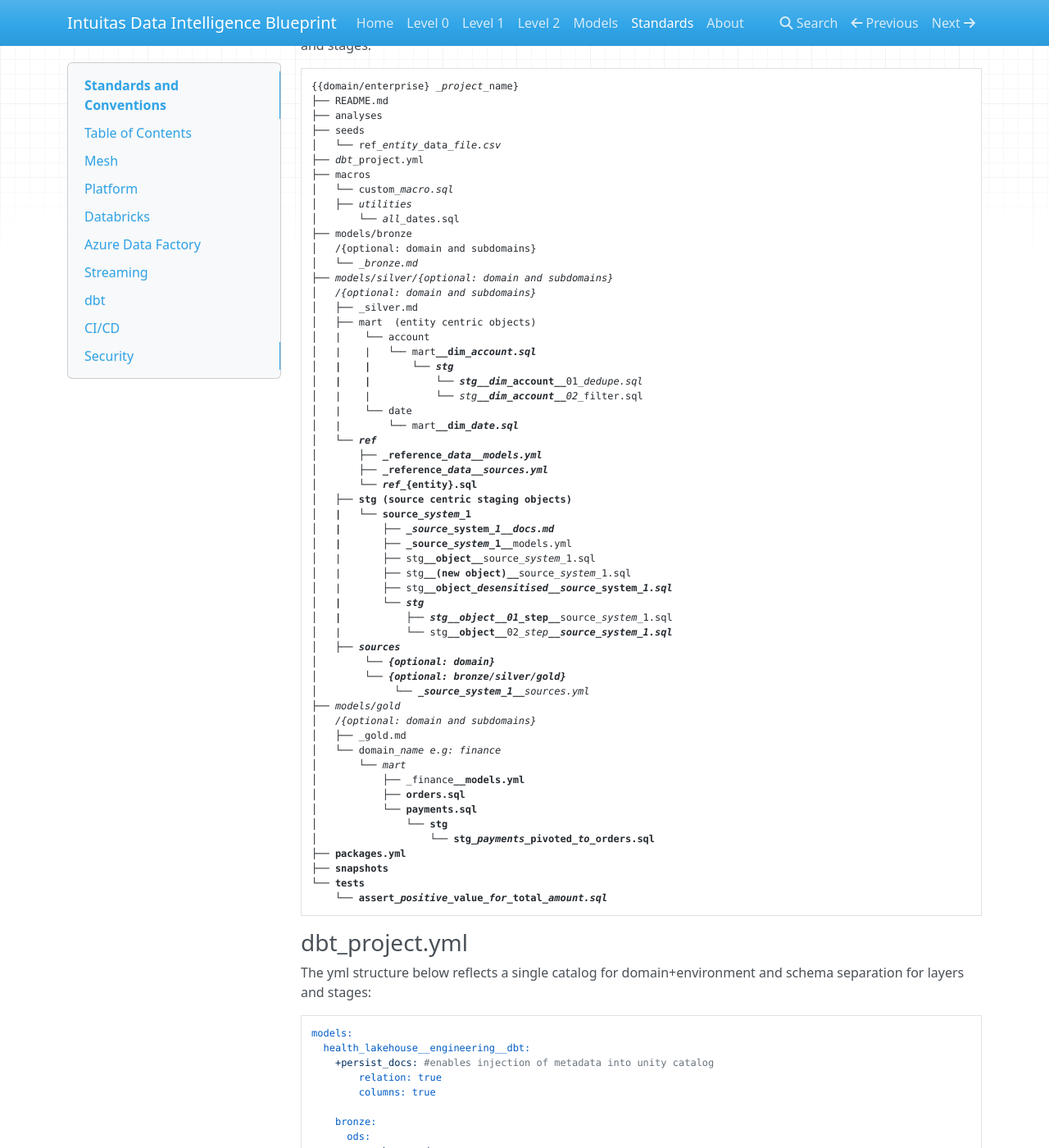
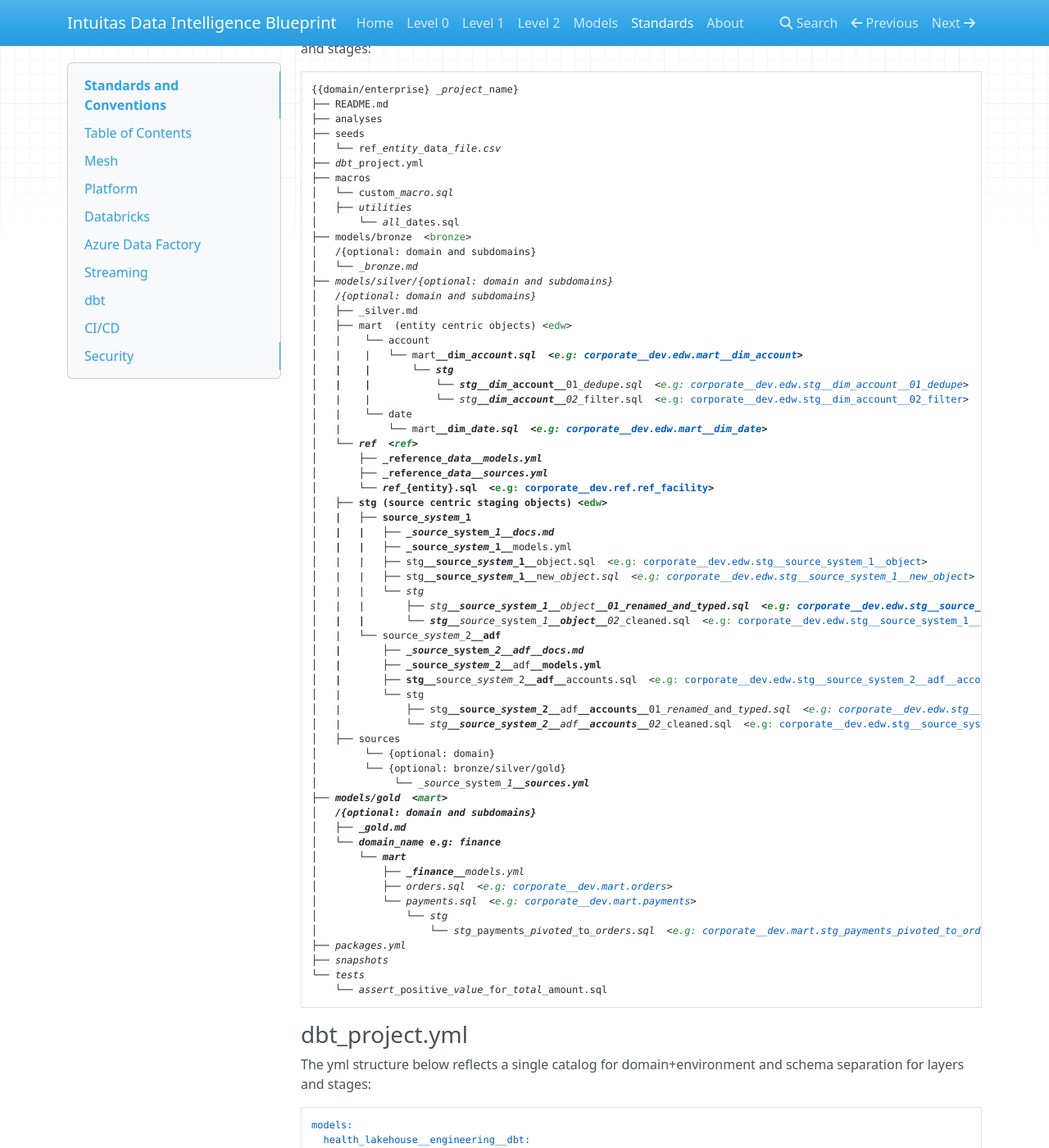
Before and after one commit to bensonchoyintuitas/intuitas_knowledgebase, an MkDocs documentation site: the page built from docs/standards_and_conventions.md, in a window 1280 px wide and 1400 px high, scrolled down 17138 px. Shown: the whole window at 82% size. Built offline with MkDocs 1.6.1, drawn with Linux system fonts in a browser that asks for light colours; nearby versions of some CDN libraries; some of the changed text lies outside the part shown.

Commit message:
update dbt standard

````diff
--- a/docs/standards_and_conventions.md
+++ b/docs/standards_and_conventions.md
@@ -386,30 +386,50 @@
 **(Silver)/EDW Staging Objects**:
 Staging models serve as intermediary models that transform source data into the target silver model. According to dbt best practices, there is a distinction between Staging and Intermediate models. Under this blueprint the use of Intermediate models is optional. [Reference](https://docs.getdbt.com/best-practices/how-we-structure/1-guide-overview)
 
-These models exist to stage silver marts (base marts in the EDW layer) and reference data (in the REF layer).
+**Source-Centric Staging Approach:**
+
+Staging objects are organized around source systems and source objects, cleaning and normalizing data according to expectations/standards. This approach:
+- Cleans and normalizes data from each source independently
+- May feed data quality test results to reports for actioning
+- Prepares reference data for broad use and maps it for mart conformance
+- Creates mappings of keys to resolve and map system keys to universal surrogate keys or business keys, which can then be reused downstream for integration
 
 **Naming Convention:**
 
-`[domain][__env] . [layer] . [object_type][_entity/descriptor](__source)(__channel)(__transformation)`
+`[domain][__env] . [layer] . stg__[source_system](optional__[source_channel])__[source_object](optional__[other_descriptors])__[id]__[transformation_descriptors]`
 
 Where:
 
 - `[domain][__env]` - Domain and environment (e.g., `corporate__prod`, `corporate__dev`)
 - `[layer]` - Data layer (e.g., `ref`, `edw`)
-- `[object_type]` - Object type prefix (e.g., `stg_`, `ref_`, `dim_`, `fact_`, `keys_`)
-- `[_entity/descriptor]` - Entity or object name
-- `(__source)` - Optional source system identifier (e.g., `__sap`, `__workday`, `__finance_system`)
-- `(__channel)` - Optional source channel (e.g., `__adf`, `__api`)
-- `(__transformation)` - Optional transformation step (e.g., `__01_typed`, `__02_cleaned`)
+- `stg__` - Staging object prefix
+- `[source_system]` - Source system identifier (e.g., `sap`, `workday`, `finance_system`)
+- `(optional__[source_channel])` - Optional source channel (e.g., `__adf`, `__api`)
+- `[source_object]` - Source object/table name
+- `(optional__[other_descriptors])` - Optional additional descriptors
+- `[id]` - Unique identifier suffix
+- `[transformation_descriptors]` - Numbered transformation step(s)
+
+**Standard Transformation Steps (optional, applied as needed):**
+
+- `00_keyed` - Key assignment/generation
+- `01_renamed_and_typed` - Column renaming and type casting
+- `02_deduped` - Deduplication
+- `03_cleaned` - Data cleaning
+- `04_filtered` or `04_split` - Filtering or splitting data
+- `05_column_selected` - Column selection
+- `06_business_validated` - Business rule validation
+- `07_desensitised` - Sensitive data masking/removal
 
 **Reference Data Staging:**
 
 Source-specific staging (with transformations):
 
-   - *e.g: `corporate__prod.ref.stg_facility__sap__01_filtered`*
-   - *e.g: `corporate__prod.ref.stg_facility__sap__02_typed`*
-   - *e.g: `corporate__prod.ref.stg_account_code__finance_system__adf__01_renamed`*
-   - *e.g: `corporate__prod.ref.stg_location__workday__01_typed`*
+   - *e.g: `corporate__prod.ref.stg__sap__facilities__01_renamed_and_typed`*
+   - *e.g: `corporate__prod.ref.stg__sap__facilities__02_cleaned`*
+   - *e.g: `corporate__prod.ref.stg__finance_system__adf__account_codes__01_renamed_and_typed`*
+   - *e.g: `corporate__prod.ref.stg__workday__locations__01_renamed_and_typed`*
+   - *e.g: `corporate__prod.ref.stg__workday__locations__02_deduped`*
 
 Final reference data (cleaned and conformed):
 
@@ -422,29 +442,23 @@
 
 Source-specific staging (with transformations):
 
-   - *e.g: `corporate__prod.edw.stg_employee__sap__01_typed`*
-   - *e.g: `corporate__prod.edw.stg_employee__workday__01_typed`*
-   - *e.g: `corporate__prod.edw.stg_employee__workday__02_cleaned`*
-   - *e.g: `corporate__prod.edw.stg_customer__crm__adf__01_renamed`*
-   - *e.g: `corporate__prod.edw.stg_customer__crm__adf__02_cleaned`*
-   - *e.g: `corporate__prod.edw.stg_payment__new_finance_system__adf__01_typed`*
-   - *e.g: `corporate__prod.edw.stg_payment__old_finance_system__adf__01_typed`*
-   - *e.g: `corporate__prod.edw.stg_account__finance_system__api__01_renamed`*
-
-Non-source specific staging (after combining/deduplicating):
-
-   - *e.g: `corporate__prod.edw.stg_employee__01_deduped`*
-   - *e.g: `corporate__prod.edw.stg_employee__02_validated`*
-   - *e.g: `corporate__prod.edw.stg_payment__01_unified`*
+   - *e.g: `corporate__prod.edw.stg__sap__employees__01_renamed_and_typed`*
+   - *e.g: `corporate__prod.edw.stg__workday__employees__01_renamed_and_typed`*
+   - *e.g: `corporate__prod.edw.stg__workday__employees__02_cleaned`*
+   - *e.g: `corporate__prod.edw.stg__crm__adf__customers__01_renamed_and_typed`*
+   - *e.g: `corporate__prod.edw.stg__crm__adf__customers__02_cleaned`*
+   - *e.g: `corporate__prod.edw.stg__new_finance_system__adf__payments__01_renamed_and_typed`*
+   - *e.g: `corporate__prod.edw.stg__old_finance_system__adf__payments__01_renamed_and_typed`*
+   - *e.g: `corporate__prod.edw.stg__finance_system__api__accounts__01_renamed_and_typed`*
 
 **Base Mart Keysets:**
 
-Conforming/deduplicating keysets across multiple sources:
+Keysets are created to resolve and map system keys to universal surrogate keys or business keys. These can be reused downstream for integration and conforming/deduplicating entities across multiple sources:
 
-   - *e.g: `corporate__prod.edw.keys_employee`* (conforms sap and workday)
-   - *e.g: `corporate__prod.edw.keys_customer`* (conforms multiple crm sources)
-   - *e.g: `corporate__prod.edw.keys_account`* (conforms finance systems)
-   - *e.g: `health__prod.edw.keys_patient`* (conforms clinical systems)
+   - *e.g: `corporate__prod.edw.keys__employee`* (conforms sap and workday employee keys)
+   - *e.g: `corporate__prod.edw.keys__customer`* (conforms multiple crm source keys)
+   - *e.g: `corporate__prod.edw.keys__account`* (conforms finance system keys)
+   - *e.g: `health__prod.edw.keys__patient`* (conforms clinical system keys)
 
 **Base Marts (Final Dimensional Models):**
 
@@ -652,32 +666,14 @@
 **Staging Source-specific:**
 
    - Folder: `models/silver/{optional: domain name}{optional: __subdomain name(s)}/stg/{source_system}__{source_channel}/`
-   - Models: `{optional: domain name} {optional: __subdomain name(s)} {optional:__silver} __stg{__entity /_object_description} __{ordinal}_{transformation description} __{source_system} __{source_channel}`
+   - Models: `{optional: domain name} {optional: __subdomain name(s)} {optional:__silver__} stg__{source_system} __{source_channel} __{source_object} __{ordinal}_{transformation description}`
 
 ```md
    *e.g:*
 
-      - *silver\new_finance_system__adf\stg\corporate__silver__stg__accounts__01_renamed_and_typed__new_finance_system__adf.sql*
-      - or *silver\new_finance_system__adf\stg\stg__accounts__01_renamed_and_typed__new_finance_system__adf.sql*
-      - materialises to: *corporate__dev.edw.stg_account__new_finance_system__adf__01_renamed*
-```
-
-
-**Staging Non-source-specific (entity centric):**
-
-   - Folder: `models/silver/{optional: domain name}{optional: __subdomain name(s)}/mart/{entity}/stg`
-   - Models: `{optional: domain name} {optional: __subdomain name(s)} {optional:__silver__} stg{__optional:dim_/fact_}{__entity /_object_description} __{ordinal}_{transformation description} `
-
-      - *e.g: corporate__dev.edw.stg_account__01_deduped*
-      - *e.g: corporate__dev.edw.stg_account__02_validated*
-
-
-```md
-   *e.g:*
-
-      - *silver\mart\accounts\stg\corporate__silver__stg__accounts__01_deduped.sql*
-      - or *silver\mart\accounts\stg\stg__accounts__01_deduped.sql*
-      - materialises to: *e.g: corporate__dev.edw.stg_account__01_deduped*
+      - *silver\new_finance_system__adf\stg\corporate__silver__stg__new_finance_system__adf__accounts__01_renamed_and_typed.sql*
+      - or *silver\new_finance_system__adf\stg\stg__new_finance_system__adf__accounts__01_renamed_and_typed.sql*
+      - materialises to: *corporate__dev.edw.stg__new_finance_system__adf__accounts__01_renamed_and_typed*
 ```
 
 **Mart Source-specific:**
@@ -744,48 +740,54 @@
 │   └── custom_macro.sql
 │   ├── utilities
 │       └── all_dates.sql
-├── models/bronze
+├── models/bronze  <bronze>
 │   /{optional: domain and subdomains}
 │   └── _bronze.md
 ├── models/silver/{optional: domain and subdomains}
 │   /{optional: domain and subdomains}
 │   ├── _silver.md
-│   ├── mart  (entity centric objects)
+│   ├── mart  (entity centric objects) <edw>
 │   |    └── account
-│   |    |   └── mart__dim_account.sql
+│   |    |   └── mart__dim_account.sql  <e.g: corporate__dev.edw.mart__dim_account>
 │   |    |       └── stg
-│   |    |           └── stg__dim_account__01_dedupe.sql
-│   |    |           └── stg__dim_account__02_filter.sql
+│   |    |           └── stg__dim_account__01_dedupe.sql  <e.g: corporate__dev.edw.stg__dim_account__01_dedupe>
+│   |    |           └── stg__dim_account__02_filter.sql  <e.g: corporate__dev.edw.stg__dim_account__02_filter>
 │   |    └── date
-│   |        └── mart__dim_date.sql
-│   └── ref
+│   |        └── mart__dim_date.sql  <e.g: corporate__dev.edw.mart__dim_date>
+│   └── ref  <ref>
 │       ├── _reference_data__models.yml
 │       ├── _reference_data__sources.yml
-│       └── ref_{entity}.sql
-│   ├── stg (source centric staging objects)
-│   |   └── source_system_1
-│   |       ├── _source_system_1__docs.md
-│   |       ├── _source_system_1__models.yml
-│   |       ├── stg__object__source_system_1.sql
-│   |       ├── stg__(new object)__source_system_1.sql
-│   |       ├── stg__object_desensitised__source_system_1.sql
+│       └── ref_{entity}.sql  <e.g: corporate__dev.ref.ref_facility>
+│   ├── stg (source centric staging objects) <edw>
+│   |   ├── source_system_1
+│   |   |   ├── _source_system_1__docs.md
+│   |   |   ├── _source_system_1__models.yml
+│   |   |   ├── stg__source_system_1__object.sql  <e.g: corporate__dev.edw.stg__source_system_1__object>
+│   |   |   ├── stg__source_system_1__new_object.sql  <e.g: corporate__dev.edw.stg__source_system_1__new_object>
+│   |   |   └── stg
+│   |   |       ├── stg__source_system_1__object__01_renamed_and_typed.sql  <e.g: corporate__dev.edw.stg__source_system_1__object__01_renamed_and_typed>
+│   |   |       └── stg__source_system_1__object__02_cleaned.sql  <e.g: corporate__dev.edw.stg__source_system_1__object__02_cleaned>
+│   |   └── source_system_2__adf
+│   |       ├── _source_system_2__adf__docs.md
+│   |       ├── _source_system_2__adf__models.yml
+│   |       ├── stg__source_system_2__adf__accounts.sql  <e.g: corporate__dev.edw.stg__source_system_2__adf__accounts>
 │   |       └── stg
-│   |           ├── stg__object__01_step__source_system_1.sql
-│   |           └── stg__object__02_step__source_system_1.sql
+│   |           ├── stg__source_system_2__adf__accounts__01_renamed_and_typed.sql  <e.g: corporate__dev.edw.stg__source_system_2__adf__accounts__01_renamed_and_typed>
+│   |           └── stg__source_system_2__adf__accounts__02_cleaned.sql  <e.g: corporate__dev.edw.stg__source_system_2__adf__accounts__02_cleaned>
 │   ├── sources
 │        └── {optional: domain}
 │        └── {optional: bronze/silver/gold}
 │             └── _source_system_1__sources.yml
-├── models/gold
+├── models/gold  <mart>
 │   /{optional: domain and subdomains}
 │   ├── _gold.md
 │   └── domain_name e.g: finance
 │       └── mart
 │           ├── _finance__models.yml
-│           ├── orders.sql
-│           └── payments.sql
+│           ├── orders.sql  <e.g: corporate__dev.mart.orders>
+│           └── payments.sql  <e.g: corporate__dev.mart.payments>
 │               └── stg
-│                   └── stg_payments_pivoted_to_orders.sql
+│                   └── stg_payments_pivoted_to_orders.sql  <e.g: corporate__dev.mart.stg_payments_pivoted_to_orders>
 ├── packages.yml
 ├── snapshots
 └── tests
````
Also changed, not shown: docs/level_2.md (+3 -0 lines), docs/img/data_layers_and_stages.png.
